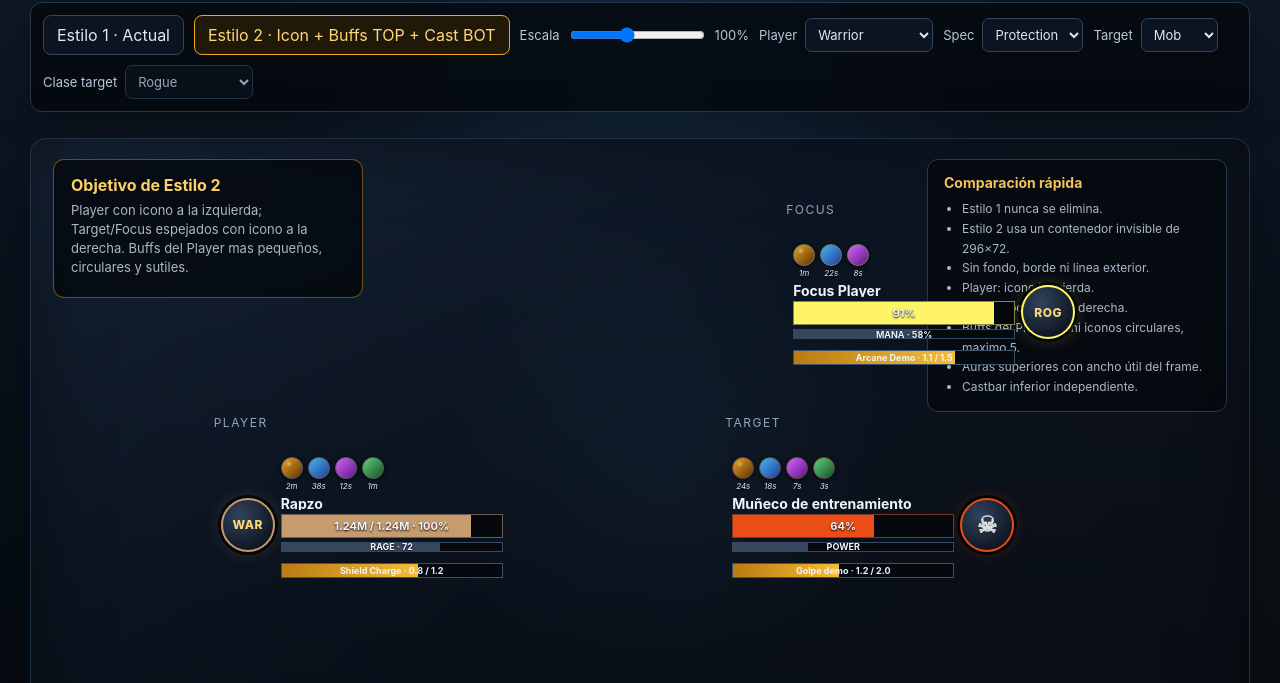
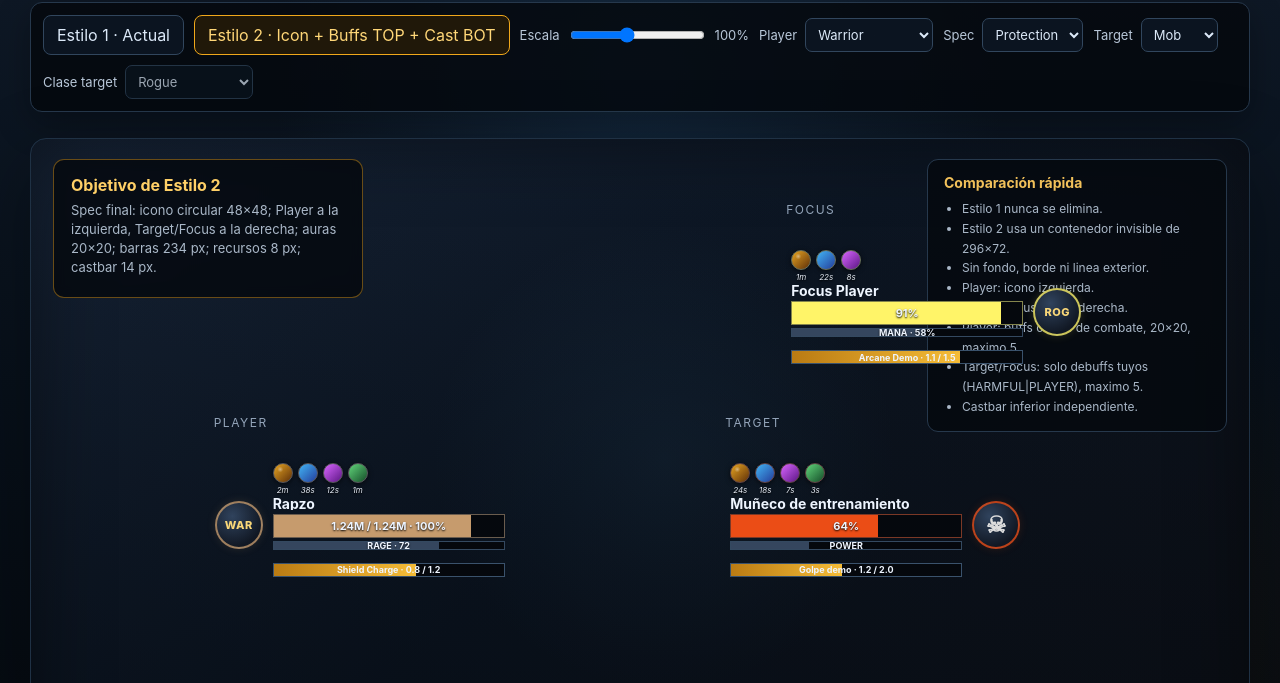
Before and after one commit to Jlynch23/RapzoBags, a plain HTML site: page preview/index.html in a window 1280 px wide. Shown: the part 117-800 px from the top of the page. Drawn offline with Linux system fonts and the light colour scheme.

Commit message:
Apply final Style 2 dimensions to offline preview

```diff
--- a/preview/index.html
+++ b/preview/index.html
@@ -99,17 +99,19 @@
     overflow:hidden
   }
   .health{top:25px}
-  .power{top:53px;height:10px;border-color:#344960}
+  .power{top:52px;height:9px;border-color:#344960}
   .fill{position:absolute;inset:0 auto 0 0;width:86%;background:var(--accent)}
   .power .fill{width:72%;background:var(--power)}
   .bartext{position:absolute;inset:0;display:flex;align-items:center;justify-content:center;
     font-size:11px;font-weight:700;text-shadow:0 1px 2px #000}
   .power .bartext{font-size:9px}
   .portrait{
-    display:none;position:absolute;left:6px;top:9px;width:54px;height:54px;border-radius:50%;
-    border:2px solid var(--accent);background:radial-gradient(circle at 35% 30%,#30435d,#111824 72%);
-    box-shadow:0 0 0 3px rgba(0,0,0,.8),0 0 18px color-mix(in srgb,var(--accent) 24%,transparent);
-    place-items:center;font-size:12px;font-weight:800;color:#f9d778;letter-spacing:.5px
+    display:none;position:absolute;left:0;top:12px;width:48px;height:48px;border-radius:50%;
+    border:2px solid color-mix(in srgb,var(--accent) 78%,transparent);
+    background:radial-gradient(circle at 35% 30%,#30435d,#111824 72%);
+    box-shadow:0 0 10px color-mix(in srgb,var(--accent) 14%,transparent);
+    place-items:center;font-size:11px;font-weight:800;color:#f9d778;letter-spacing:.5px;
+    overflow:hidden
   }
   .portrait.mob{font-size:23px;color:#ddd}
   .auras{
@@ -117,7 +119,7 @@
     display:flex;gap:5px;align-items:flex-end
   }
   .aura{
-    width:22px;height:22px;border:1px solid color-mix(in srgb,var(--accent) 32%,#334155);
+    width:20px;height:20px;border:1px solid color-mix(in srgb,var(--accent) 26%,#334155);
     border-radius:50%;
     background:
       radial-gradient(circle at 35% 30%,rgba(255,255,255,.42),transparent 17%),
@@ -128,10 +130,10 @@
   .aura:nth-child(3){background:linear-gradient(135deg,#d865ff,#5c1684)}
   .aura:nth-child(4){background:linear-gradient(135deg,#61d57a,#154d29)}
   .aura:nth-child(5){background:linear-gradient(135deg,#ff6d4d,#6d1616)}
-  .aura:after{content:attr(data-t);position:absolute;top:23px;left:50%;transform:translateX(-50%);
+  .aura:after{content:attr(data-t);position:absolute;top:21px;left:50%;transform:translateX(-50%);
     font-size:8px;color:#e7edf6;white-space:nowrap;text-shadow:0 1px 2px #000}
   .secondary{
-    display:none;position:absolute;left:66px;right:6px;top:calc(100% + 4px);height:10px;gap:3px;
+    display:none;position:absolute;left:58px;right:4px;top:calc(100% + 4px);height:8px;gap:3px;
     align-items:stretch
   }
   .secondary .pip{
@@ -142,7 +144,7 @@
     content:"";position:absolute;inset:0 auto 0 0;width:var(--fill,0%);background:var(--accent)
   }
   .cast{
-    display:none;position:absolute;height:15px;left:66px;right:6px;top:calc(100% + 4px);
+    display:none;position:absolute;height:14px;left:58px;right:4px;top:calc(100% + 4px);
     border:1px solid #3a526c;background:#05080d;overflow:hidden
   }
   .cast .fill{width:62%;background:linear-gradient(90deg,#ba7b13,#f5bc37)}
@@ -155,31 +157,31 @@
   }
   body.style2 .frame:before{display:none}
   body.style2 .portrait{display:grid}
-  body.style2 .name{left:66px;right:6px}
-  body.style2 .health{left:66px;top:25px;right:6px}
-  body.style2 .power{left:66px;top:53px;right:6px}
+  body.style2 .name{left:58px;right:4px}
+  body.style2 .health{left:58px;top:25px;right:4px}
+  body.style2 .power{left:58px;top:52px;right:4px}
   body.style2 .tag{display:none}
-  body.style2 .auras{left:66px;bottom:calc(100% + 10px);gap:5px}
+  body.style2 .auras{left:58px;bottom:calc(100% + 6px);gap:5px}
 
   body.style2 .target .portrait,
-  body.style2 .focus .portrait{left:auto;right:6px}
+  body.style2 .focus .portrait{left:auto;right:0}
 
   body.style2 .target .name,
-  body.style2 .focus .name{left:6px;right:66px}
+  body.style2 .focus .name{left:4px;right:58px}
 
   body.style2 .target .health,
-  body.style2 .focus .health{left:6px;right:66px}
+  body.style2 .focus .health{left:4px;right:58px}
 
   body.style2 .target .power,
-  body.style2 .focus .power{left:6px;right:66px}
+  body.style2 .focus .power{left:4px;right:58px}
 
   body.style2 .target .auras,
-  body.style2 .focus .auras{left:6px;right:66px}
+  body.style2 .focus .auras{left:4px;right:58px}
 
   body.style2 .target .cast,
-  body.style2 .focus .cast{left:6px;right:66px}
+  body.style2 .focus .cast{left:4px;right:58px}
   body.style2 .secondary.has-resource{display:flex}
-  body.style2 .frame.has-secondary .cast{top:calc(100% + 21px)}
+  body.style2 .frame.has-secondary .cast{top:calc(100% + 17px)}
   body.style2 .cast{display:block}
   body.style1 .player-pos .auras{display:none}
   body.style1 .cast{display:none}
@@ -243,7 +245,7 @@
   <div class="stage">
     <div class="guide">
       <strong>Objetivo de Estilo 2</strong>
-      <p>Player con icono a la izquierda; Target/Focus espejados con icono a la derecha. Buffs del Player mas pequeños, circulares y sutiles.</p>
+      <p>Spec final: icono circular 48×48; Player a la izquierda, Target/Focus a la derecha; auras 20×20; barras 234 px; recursos 8 px; castbar 14 px.</p>
     </div>
 
     <div class="spec">
@@ -254,8 +256,8 @@
         <li>Sin fondo, borde ni linea exterior.</li>
         <li>Player: icono izquierda.</li>
         <li>Target/Focus: icono derecha.</li>
-        <li>Buffs del Player: mini iconos circulares, maximo 5.</li>
-        <li>Auras superiores con ancho útil del frame.</li>
+        <li>Player: buffs cortos de combate, 20×20, maximo 5.</li>
+        <li>Target/Focus: solo debuffs tuyos (HARMFUL|PLAYER), maximo 5.</li>
         <li>Castbar inferior independiente.</li>
       </ul>
     </div>
```
